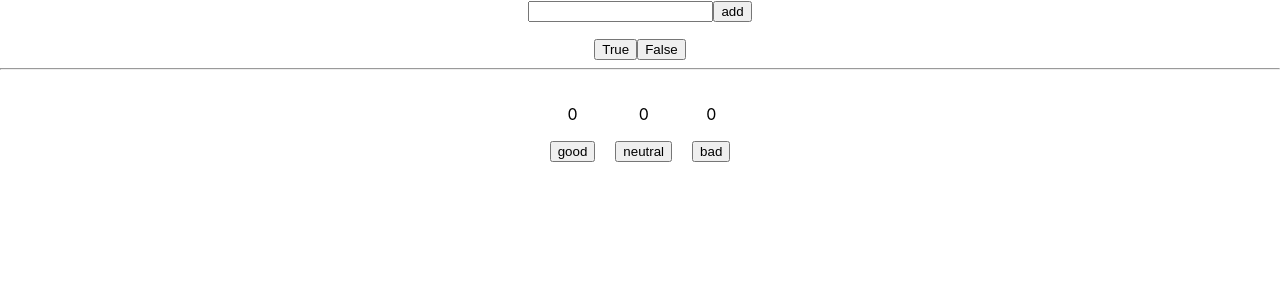
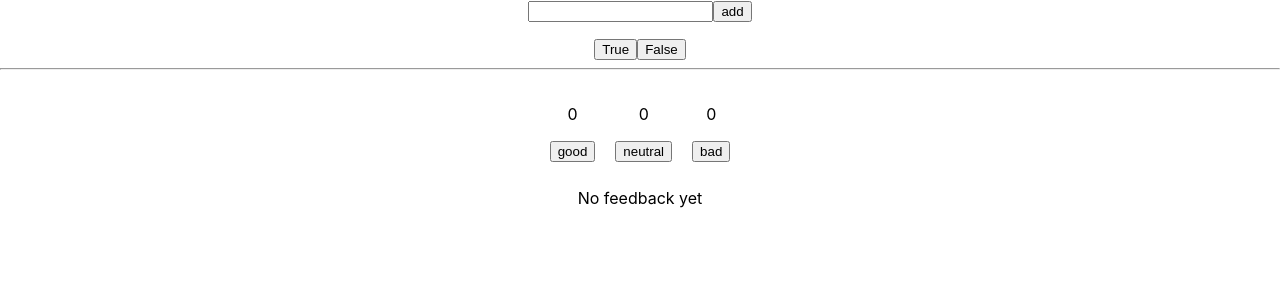
Before and after one commit to OleksiiPro1/react-test, a React (Create React App) app in the folder my-app/: page / in a window 1280 px wide. Shown: the top 300 px of the page. Built offline with nearby package versions, Linux system fonts and the light colour scheme.

Commit message:
add-t-operator

```diff
--- a/my-app/src/Components/Homework.jsx
+++ b/my-app/src/Components/Homework.jsx
@@ -6,14 +6,6 @@ const [feedBack, setFeedBack] = useState({
     neutral:0,
     good:0
 });
-
-
-const obj = {
-    a:1,
-    b:2
-}
-
-console.log(obj['b']);
 
 function handleFeedBack(e) {
     console.log(e.target.dataset.type);
@@ -24,7 +16,9 @@ return {
 }
  })
 }
-   console.log(feedBack);
+   const totalFeedback = feedBack.bad + feedBack.neutral + feedBack.good;
+
+   const positiveFeedback = feedBack.good / totalFeedback * 100;
     return (
 
         <div>
@@ -48,6 +42,12 @@ return {
                     <button data-type='bad' onClick={handleFeedBack}>bad</button>
                 </div>
             </div>
+                <div>
+                    {totalFeedback ? <><p>Total feedback: {totalFeedback}</p><p>Total positive feedback: {positiveFeedback}</p></> : <p>No feedback yet</p> }
+
+
+
+                </div>
         </div>
     );
 }
```
